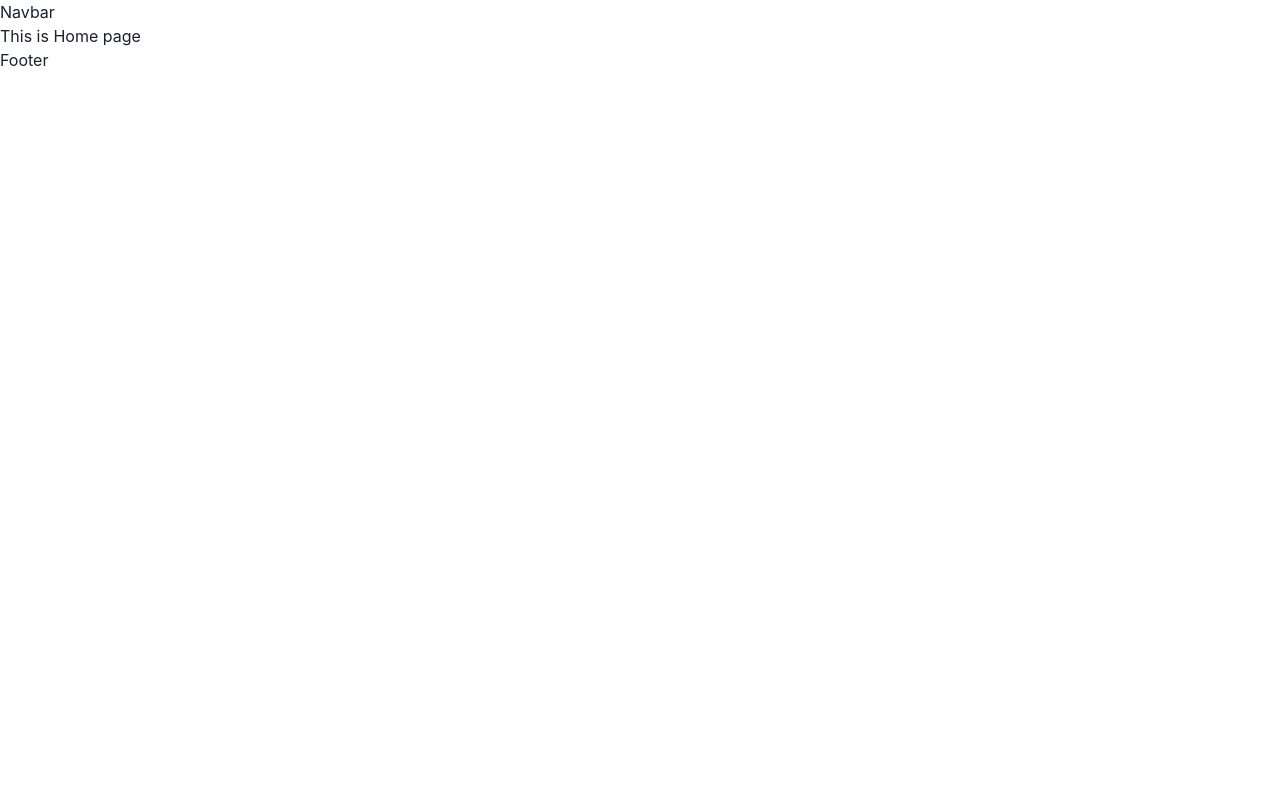
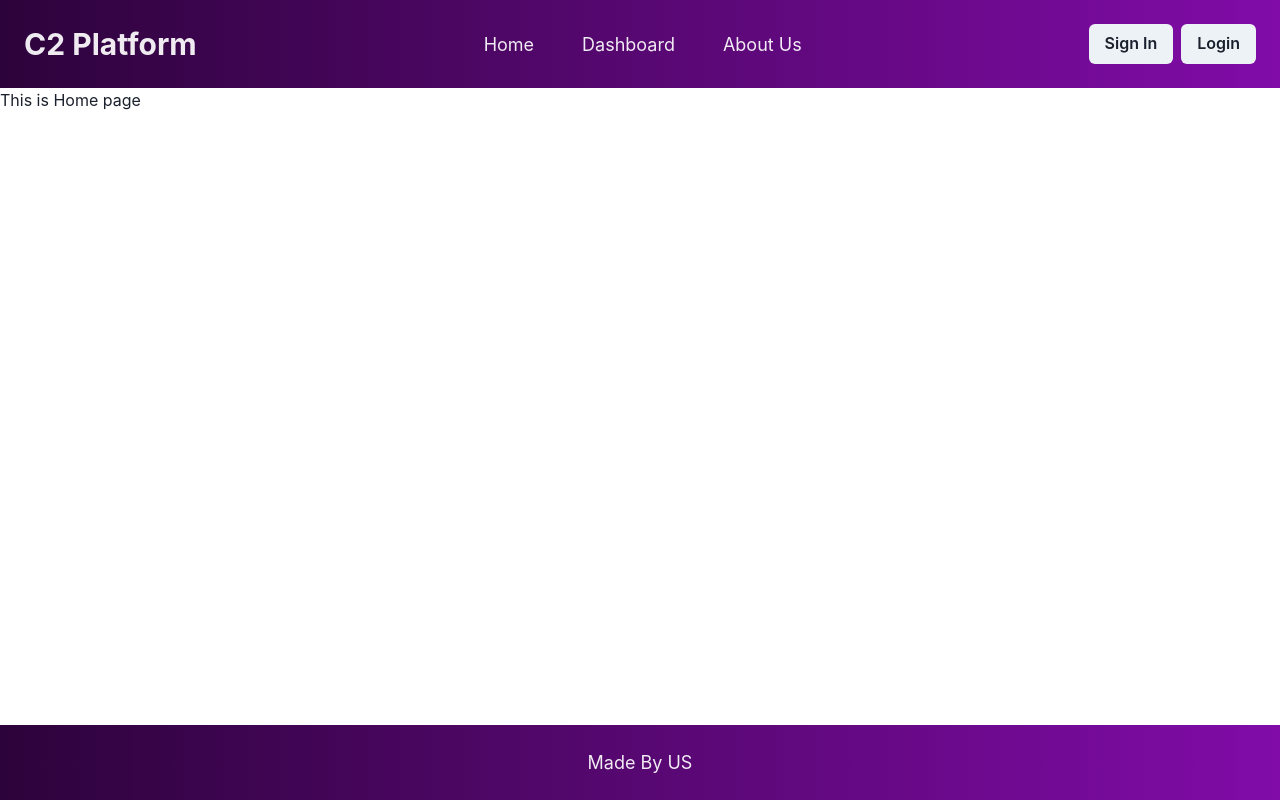
Before and after one commit to Omkar-Jawalkar/C2-platform-next, a Next.js app: page / in a window 1280 px wide. Built offline with nearby package versions, Linux system fonts and the light colour scheme.

Commit message:
Navbar and Footer added

```diff
--- a/components/common/Footer.js
+++ b/components/common/Footer.js
@@ -1,7 +1,23 @@
 import React from "react";
+import { HStack, Text } from "@chakra-ui/react";
 
 const Footer = () => {
-  return <div>Footer</div>;
+  return (
+    <HStack
+      position={"absolute"}
+      bottom={0}
+      width={"100%"}
+      justifyContent={"center"}
+      p={6}
+      bgGradient={"linear(to-r, #2D033B, #810CA8)"}
+      spacing={6}
+    >
+      <Text color={"whiteAlpha.900"} fontSize={"lg"}>
+        {" "}
+        Made By US{" "}
+      </Text>
+    </HStack>
+  );
 };
 
 export default Footer;
--- a/components/common/Navbar.js
+++ b/components/common/Navbar.js
@@ -1,7 +1,48 @@
 import React from "react";
+import {
+  HStack,
+  Heading,
+  VStack,
+  Button,
+  Link as ReachLink,
+  Text,
+} from "@chakra-ui/react";
+import Link from "next/link";
+
+const MenuItem = ({ children, url, name }) => {
+  return (
+    <Link as={ReachLink} href={url}>
+      <Text color={"whiteAlpha.900"} fontSize="lg">
+        {name}
+      </Text>
+    </Link>
+  );
+};
 
 const Navbar = () => {
-  return <div>Navbar</div>;
+  return (
+    <HStack
+      justifyContent={"space-between"}
+      p={6}
+      bgGradient="linear(to-r, #2D033B, #810CA8)"
+    >
+      <Heading color={"whiteAlpha.900"} size="lg">
+        {" "}
+        C2 Platform
+      </Heading>
+
+      <HStack spacing={12}>
+        <MenuItem url={"/home"} name={"Home"} />
+        <MenuItem url={"/dashboard"} name={"Dashboard"} />
+        <MenuItem url={"/aboutus"} name={"About Us"} />
+      </HStack>
+
+      <HStack spacing={2}>
+        <Button href="/signup"> Sign In </Button>
+        <Button href="/login"> Login </Button>
+      </HStack>
+    </HStack>
+  );
 };
 
 export default Navbar;
--- a/src/pages/_app.js
+++ b/src/pages/_app.js
@@ -2,13 +2,17 @@ import "@/styles/globals.css";
 import { ChakraProvider } from "@chakra-ui/react";
 import Footer from "../../components/common/Footer";
 import Navbar from "../../components/common/Navbar";
+import { Box } from "@chakra-ui/react";
 
 export default function App({ Component, pageProps }) {
   return (
     <ChakraProvider>
       {" "}
-      <Navbar />
-      <Component {...pageProps} /> <Footer />
+      <Box minH={"100vh"} position={"relative"}>
+        <Navbar />
+        <Component {...pageProps} />
+        <Footer />
+      </Box>
     </ChakraProvider>
   );
 }
```
Also changed, not shown: src/pages/aboutus/index.js (added, +7 -0 lines), src/pages/home/index.js (+5 -7 lines).
